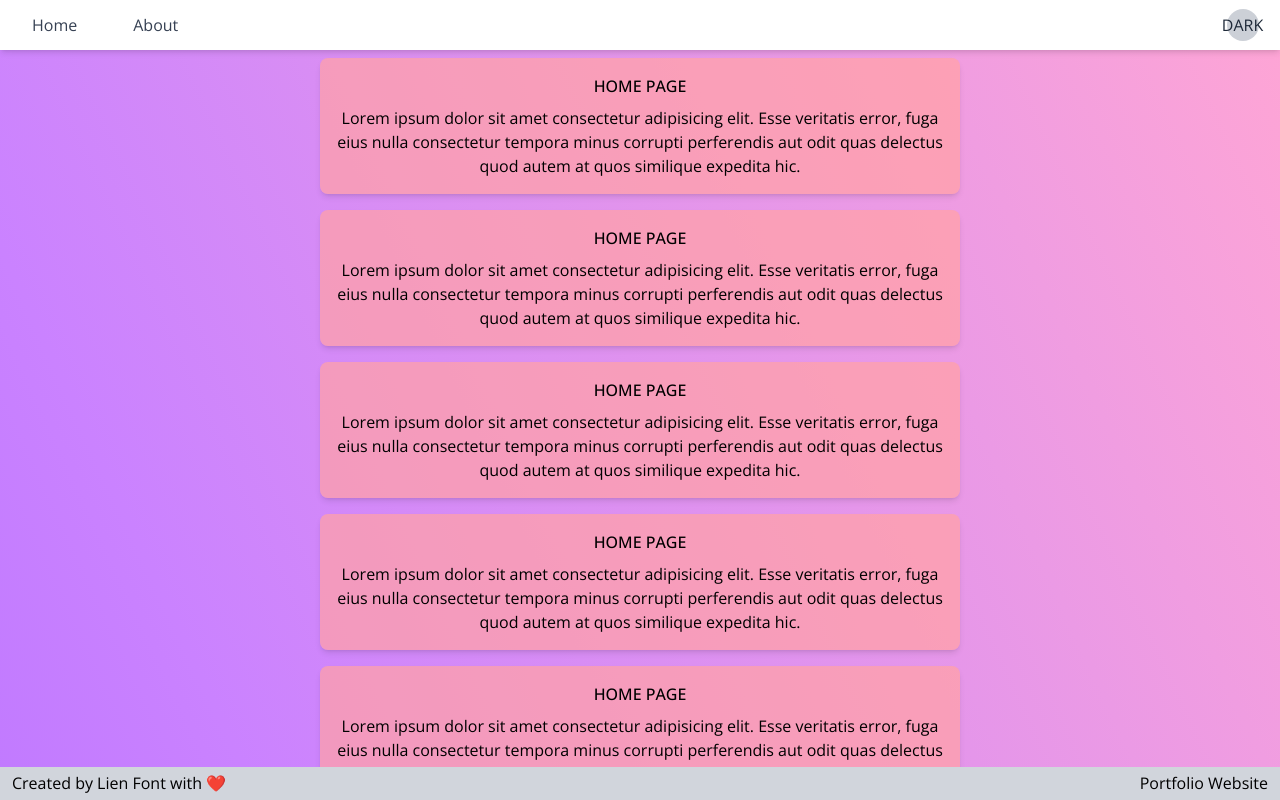
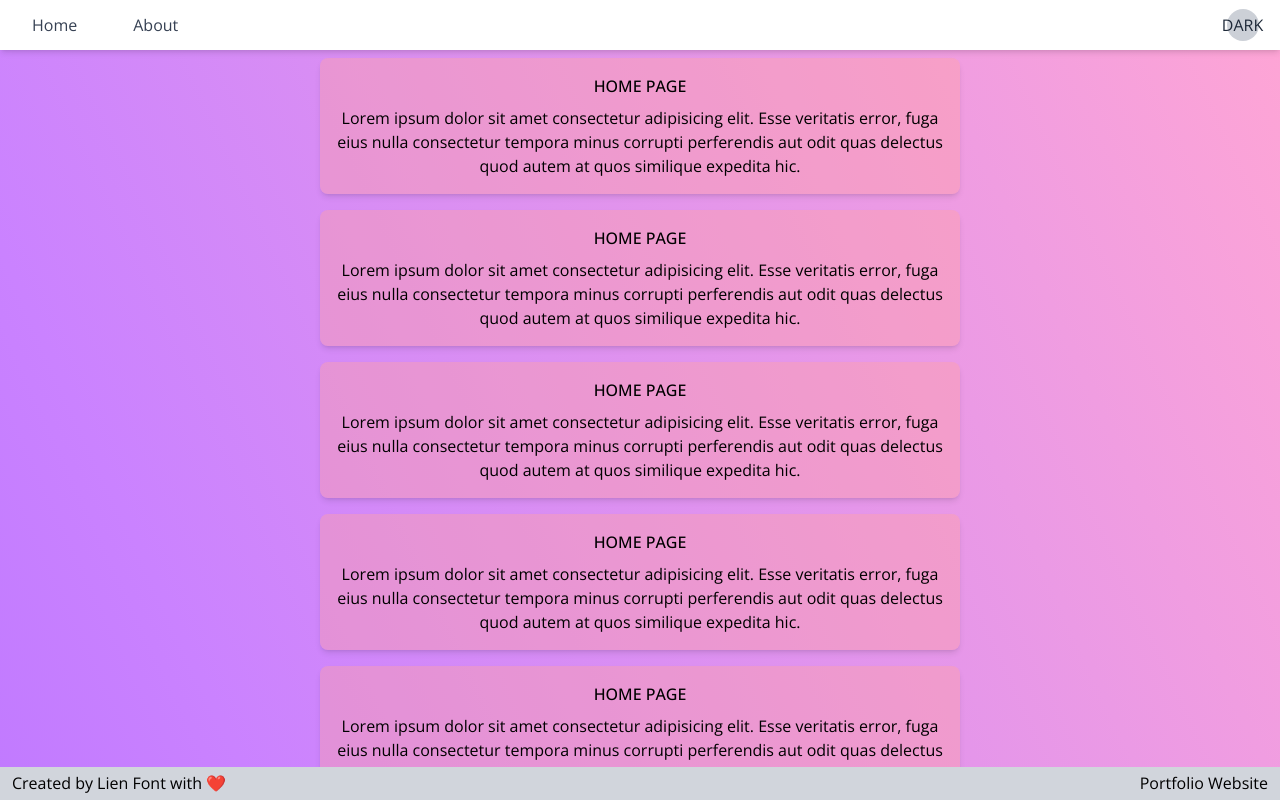
Before and after one commit to 90sPixelDev/red-post, a Next.js app: page / in a window 1280 px wide. Built offline with nearby package versions, Linux system fonts and the light colour scheme.

Commit message:
adjusted bg color of the HOME PAGE component for colo compatibility

```diff
--- a/app/components/RandomSpaceDiv.tsx
+++ b/app/components/RandomSpaceDiv.tsx
@@ -1,7 +1,7 @@
 export const RandomSpaceDiv = () => {
 	const styles = {
 		container:
-			'flex flex-col place-self-center h-fit w-[50vw] bg-red-300/70 dark:bg-red-700/40 rounded-lg shadow-md border-red-400 p-2 py-4 text-center',
+			'flex flex-col place-self-center h-fit w-[50vw] bg-red-300/40 dark:bg-red-700/40 rounded-lg shadow-md border-red-400 p-2 py-4 text-center',
 		title: 'font-medium mb-2',
 	};
 
```
